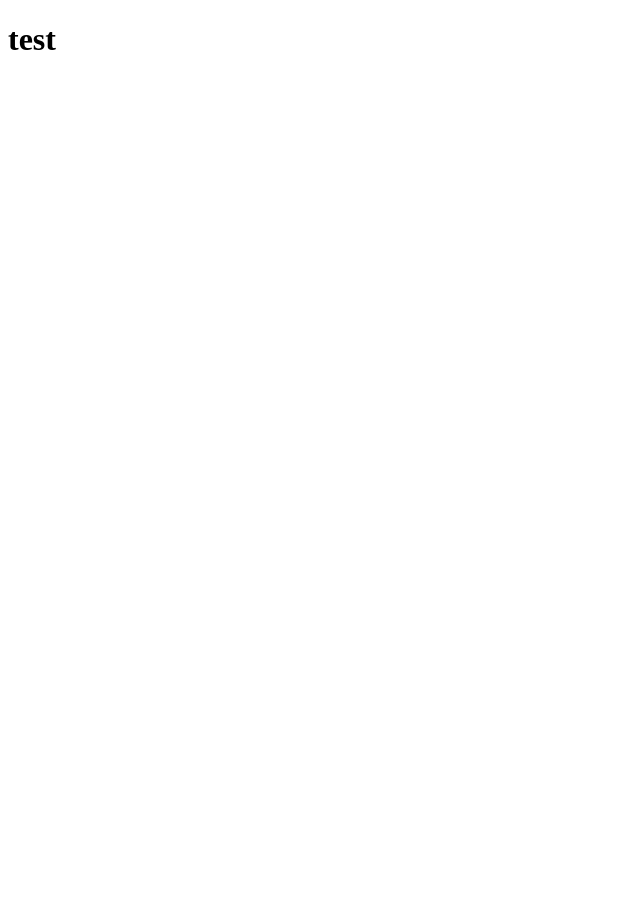
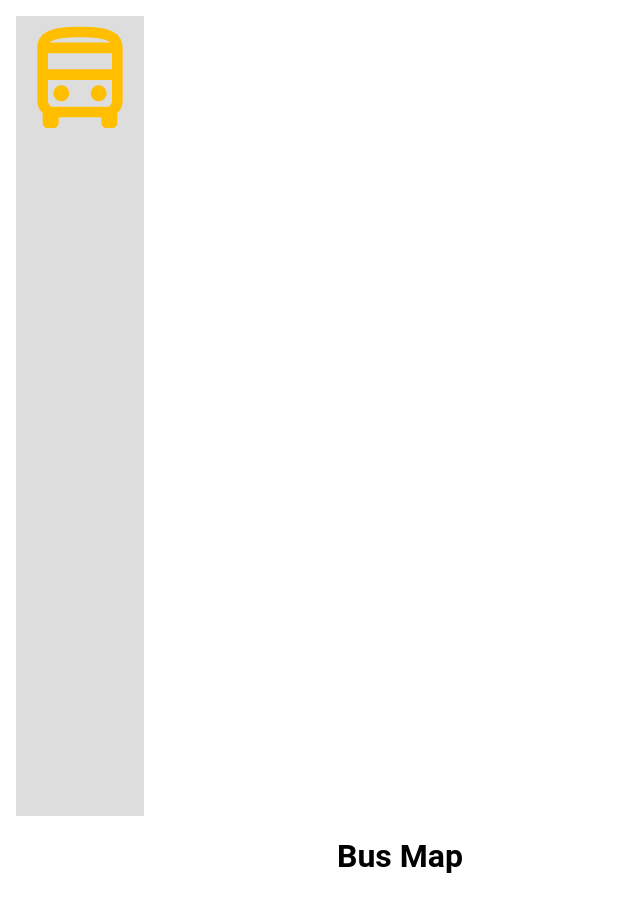
Before and after one commit to Windzyboy/Congressional-App-Challenge-2021, an Electron app: page index.html in a window 800 px wide. Shown: the whole page, without its empty margins (0-640 px from the left). Before the commit the page ends 800 px from the top, so only its background shows below. Drawn offline with Linux system fonts and the light colour scheme.

Commit message:
Fonts and others

```diff
--- a/index.html
+++ b/index.html
@@ -2,13 +2,18 @@
 <html lang="en">
     <head>
         <meta charset="utf-8">
-        <link rel="icon" href="favicon.png">
-        <title></title>
-        <style>
-
-        </style>
+            <!-- Licensed under Apache 2.0 -->
+            <link rel="icon" href="directions_bus_yellow_24dp.svg">
+        <title>School Bus Map</title>
+        <link rel="stylesheet" href="main.css">
     </head>
     <body>
-        <h1>test</h1>
+        <nav>
+            <a href="index.html">
+                <img style="margin: 0;" src="directions_bus_yellow_24dp.svg">
+            </a>
+        </nav>
+        <h1 class="center">Bus Map</h1>
+        <div></div>
     </body>
 </html>
--- /dev/null
+++ b/main.css
@@ -0,0 +1,36 @@
+@import url(/fonts/Roboto-Regular.ttf);
+body {
+    background-color: #fff;
+    margin: 0;
+}
+
+nav {
+    background-color: #ddd;
+    display: flex;
+    flex-flow: column nowrap;
+    height: 100vh;
+    width: 128px;
+    margin: 16px;
+}
+
+nav a img {
+    width: 128px;
+    margin: 0;
+}
+
+h1, h2, p {
+    font-family: 'Roboto', sans-serif;
+}
+
+@media (prefers-color-scheme: dark) {
+    body {
+        background-color: #111;
+    }
+    nav {
+        background-color: #333;
+    }
+}
+
+.center {
+    text-align: center;
+}
```
Also changed, not shown: ideas.md (added, +6 -0 lines), index.js (+11 -4 lines), directions_bus_white_24dp.svg (deleted), directions_bus_yellow_24dp.svg (added), fonts/Roboto-Black.ttf (added), fonts/Roboto-BlackItalic.ttf (added), fonts/Roboto-Bold.ttf (added), fonts/Roboto-BoldItalic.ttf (added), fonts/Roboto-Italic.ttf (added), fonts/Roboto-Light.ttf (added), fonts/Roboto-LightItalic.ttf (added), fonts/Roboto-Medium.ttf (added), fonts/Roboto-MediumItalic.ttf (added), fonts/Roboto-Regular.ttf (added), 2 more files.
